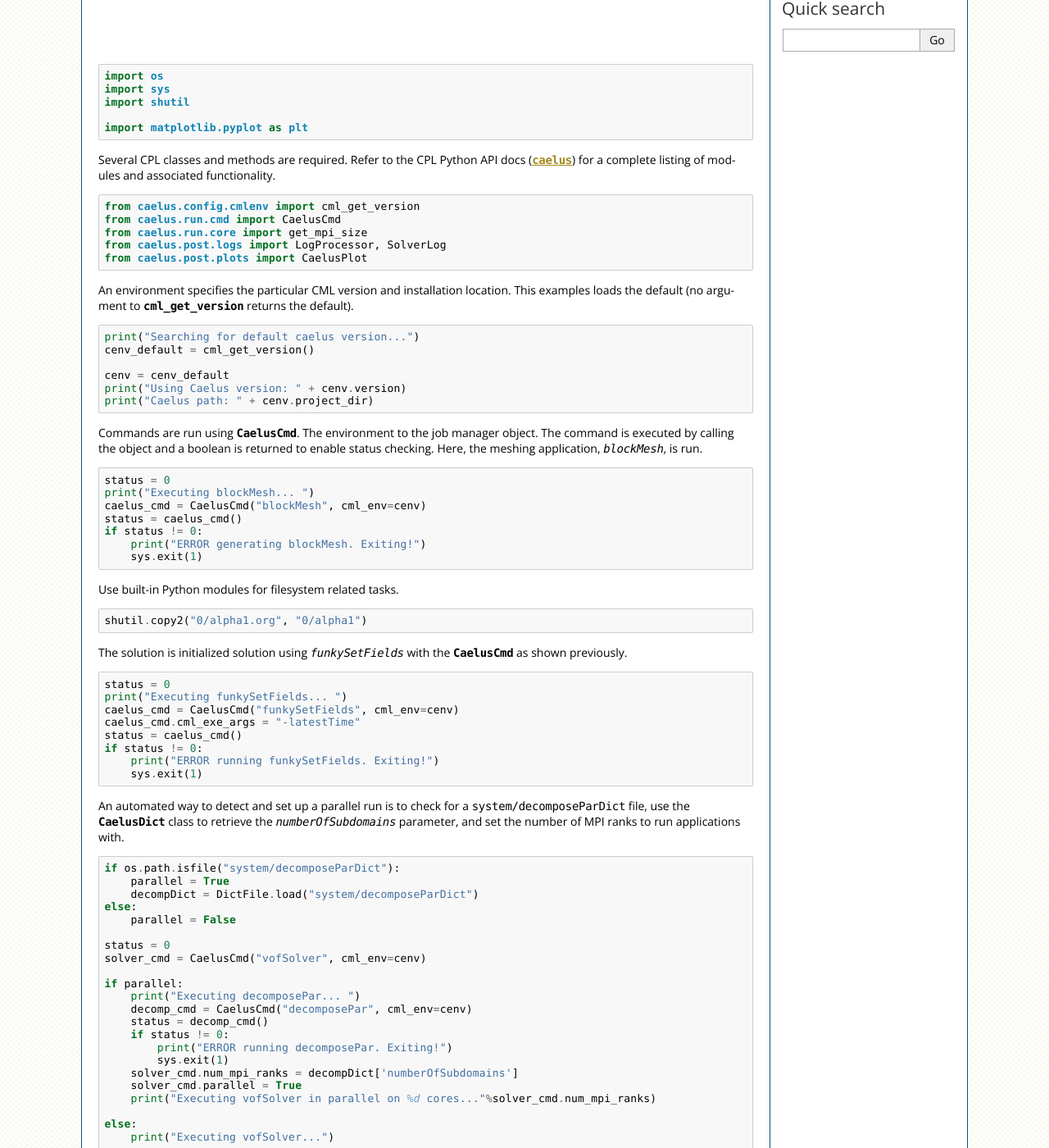
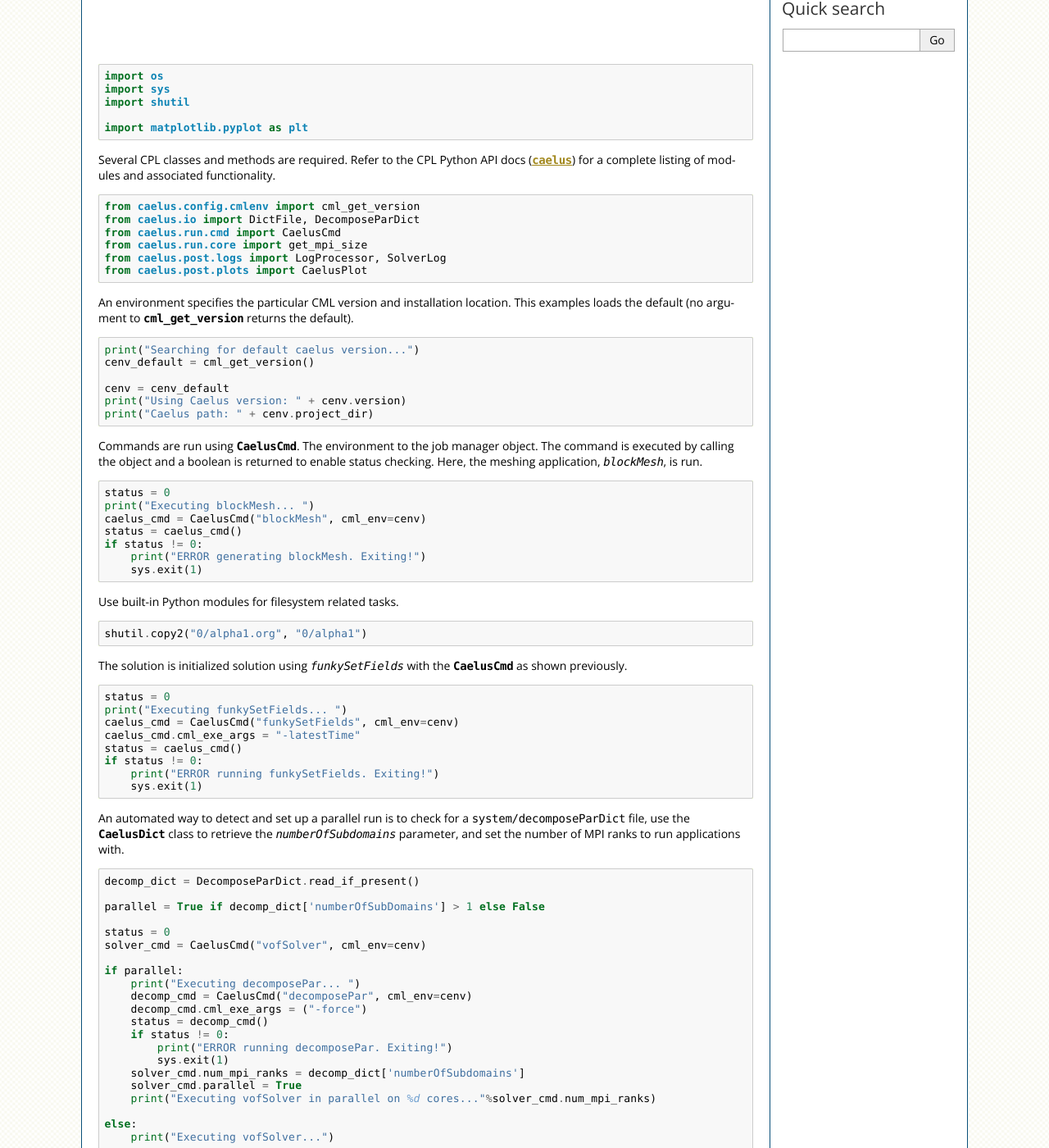
Before and after one commit to sayerhs/cpl, a Sphinx documentation site: the page built from docs/source/user/tutorials/cpl_script.rst, in a window 1280 px wide and 1400 px high, scrolled down 344 px. Shown: the whole window at 82% size. Built offline with Sphinx 7.4.7, drawn with Linux system fonts in a browser that asks for light colours.

Commit message:
Fixes to script tutorial

```diff
--- a/docs/source/data/scripts/run_dambreak.py
+++ b/docs/source/data/scripts/run_dambreak.py
@@ -10,11 +10,10 @@ import os
 import sys
 import shutil
 
-import pandas as pd
 import matplotlib.pyplot as plt
 
 from caelus.config.cmlenv import cml_get_version
-from caelus.io import DictFile
+from caelus.io import DictFile, DecomposeParDict
 from caelus.run.cmd import CaelusCmd
 from caelus.run.core import get_mpi_size
 from caelus.post.logs import LogProcessor, SolverLog
@@ -46,11 +45,9 @@ if status != 0:
     print("ERROR running funkySetFields. Exiting!")
     sys.exit(1)
 
-if os.path.isfile("system/decomposeParDict"):
-    parallel = True
-    decompDict = DictFile.load("system/decomposeParDict")
-else:
-    parallel = False
+decomp_dict = DecomposeParDict.read_if_present()
+
+parallel = True if decomp_dict['numberOfSubdomains'] > 1 else False
 
 status = 0
 vof_cmd = CaelusCmd("vofSolver", cml_env=cenv)
@@ -58,11 +55,12 @@ vof_cmd = CaelusCmd("vofSolver", cml_env=cenv)
 if parallel:
     print("Executing decomposePar... ")
     decomp_cmd = CaelusCmd("decomposePar", cml_env=cenv)
+    decomp_cmd.cml_exe_args = ("-force")
     status = decomp_cmd()
     if status != 0:
         print("ERROR running decomposePar. Exiting!")
         sys.exit(1)
-    vof_cmd.num_mpi_ranks = decompDict['numberOfSubdomains']
+    vof_cmd.num_mpi_ranks = decomp_dict['numberOfSubdomains']
     vof_cmd.parallel = True
     print("Executing vofSolver in parallel on %d cores..."%vof_cmd.num_mpi_ranks)
 
--- a/docs/source/user/tutorials/cpl_script.rst
+++ b/docs/source/user/tutorials/cpl_script.rst
@@ -34,6 +34,7 @@ functionality.
 .. code-block:: python
 
     from caelus.config.cmlenv import cml_get_version
+    from caelus.io import DictFile, DecomposeParDict
     from caelus.run.cmd import CaelusCmd
     from caelus.run.core import get_mpi_size
     from caelus.post.logs import LogProcessor, SolverLog
@@ -95,11 +96,9 @@ to run applications with.
 
 .. code-block:: python
 
-    if os.path.isfile("system/decomposeParDict"):
-        parallel = True
-        decompDict = DictFile.load("system/decomposeParDict")
-    else:
-        parallel = False
+    decomp_dict = DecomposeParDict.read_if_present()
+
+    parallel = True if decomp_dict['numberOfSubDomains'] > 1 else False
 
     status = 0
     solver_cmd = CaelusCmd("vofSolver", cml_env=cenv)
@@ -107,11 +106,12 @@ to run applications with.
     if parallel:
         print("Executing decomposePar... ")
         decomp_cmd = CaelusCmd("decomposePar", cml_env=cenv)
+        decomp_cmd.cml_exe_args = ("-force")
         status = decomp_cmd()
         if status != 0:
             print("ERROR running decomposePar. Exiting!")
             sys.exit(1)
-        solver_cmd.num_mpi_ranks = decompDict['numberOfSubdomains']
+        solver_cmd.num_mpi_ranks = decomp_dict['numberOfSubdomains']
         solver_cmd.parallel = True
         print("Executing vofSolver in parallel on %d cores..."%solver_cmd.num_mpi_ranks)
 
```
